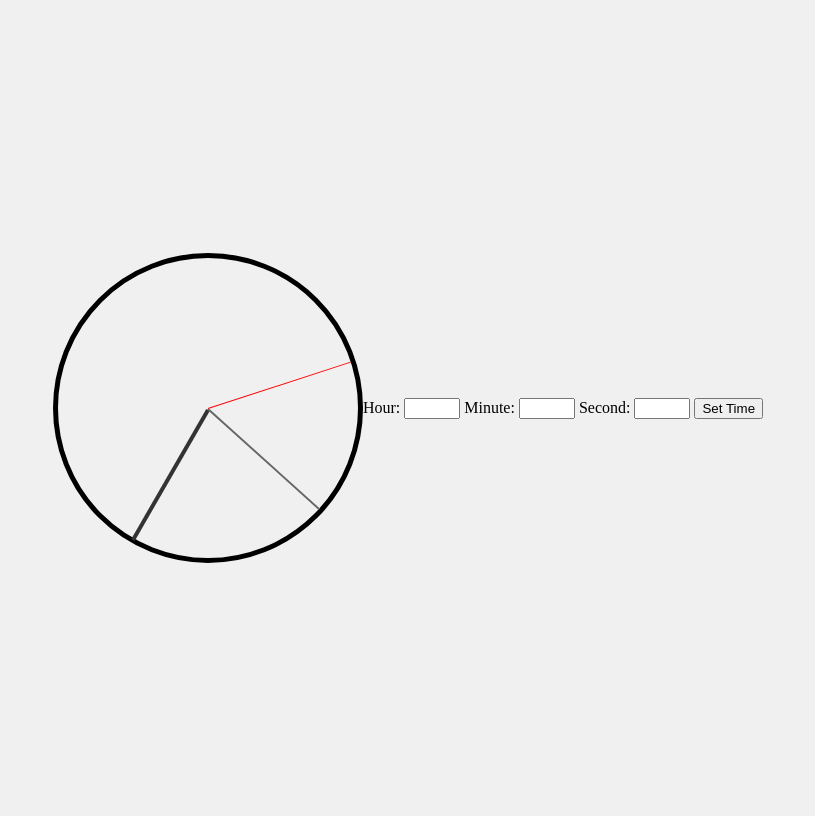
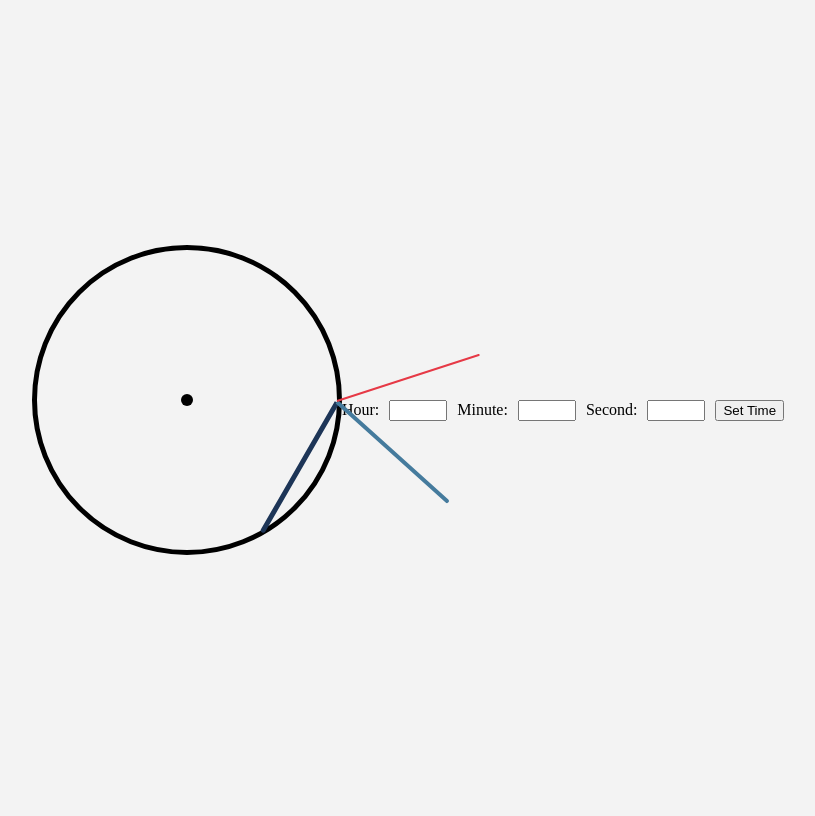
Before and after one commit to K-Hebel/Clock_app, a Flask app: template templates/index.html in a window 1280 px wide. Shown: the whole page, without its empty margins (232-1047 px from the left). After the commit the page ends 555 px from the top, so only its background shows below. Run offline with Flask 3, Linux system fonts and the light colour scheme; the template is opened without the code that fills it, so the values that code supplies are empty.

Commit message:
Update styles.css

```diff
--- a/static/styles.css
+++ b/static/styles.css
@@ -3,7 +3,8 @@ body {
     justify-content: center;
     align-items: center;
     height: 100vh;
-    background-color: #f0f0f0;
+    background-color: #f3f3f3;
+    margin: 0;
 }
 
 .clock {
@@ -16,24 +17,52 @@ body {
 
 .hand {
     width: 50%;
-    height: 2px;
+    height: 3px;
     background-color: black;
     position: absolute;
     top: 50%;
+    left: 50%;
     transform-origin: 100%;
-    transform: rotate(90deg);
+    transform: translate(-50%, -50%);
 }
 
 .hour-hand {
-    background-color: #333;
-    height: 4px;
+    background-color: #1d3557;
+    height: 5px;
+    border-radius: 5px 0 0 5px;
 }
 
 .minute-hand {
-    background-color: #666;
+    background-color: #457b9d;
+    height: 4px;
+    border-radius: 4px 0 0 4px;
 }
 
 .second-hand {
-    background-color: red;
-    height: 1px;
+    background-color: #e63946;
+    height: 2px;
+    border-radius: 2px 0 0 2px;
 }
+
+.center-circle {
+    width: 12px;
+    height: 12px;
+    background-color: black;
+    border-radius: 50%;
+    position: absolute;
+    top: 50%;
+    left: 50%;
+    transform: translate(-50%, -50%);
+}
+
+.input-container {
+    display: flex;
+    justify-content: center;
+    align-items: center;
+    gap: 10px;
+    margin-top: 20px;
+}
+
+input[type="number"] {
+    width: 50px;
+}
```
